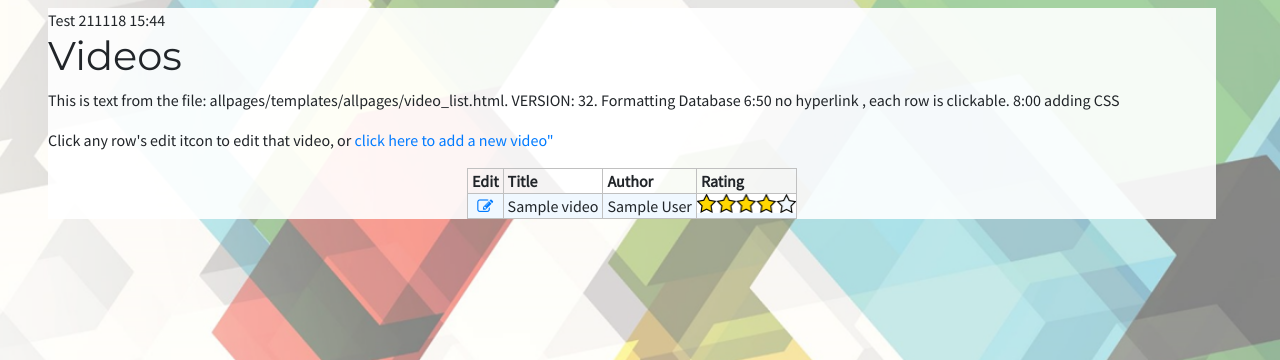
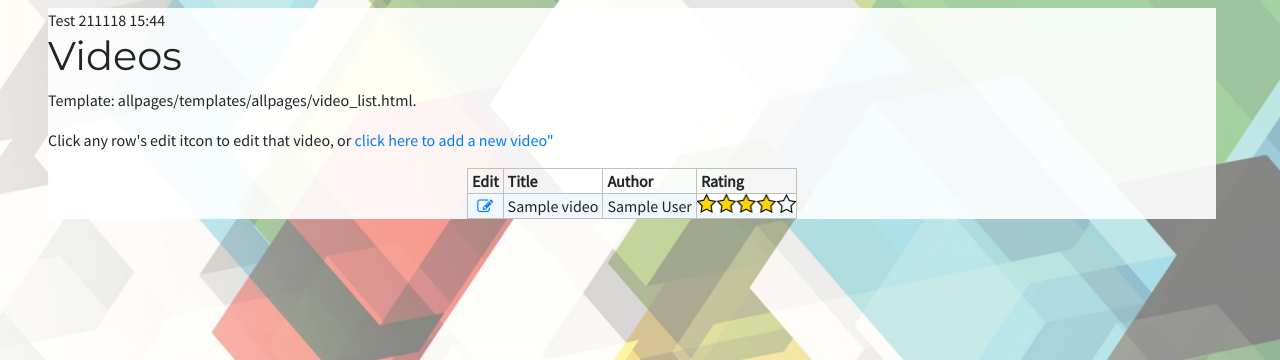
Before and after one commit to webwart/django-app, a Django app: page /video/list/ in a window 1280 px wide. Shown: the part 60-420 px from the top of the page. Run offline with Django 3.2, Linux system fonts and the light colour scheme; tables that the repository leaves empty hold one stand-in row (values such as "Sample post"); parts of the project's set-up code (start-up, migrations or seed data) failed here and were passed over; some libraries are stand-ins or nearby versions.

Commit message:
video list

```diff
--- a/videos/templates/videos/video_list.html
+++ b/videos/templates/videos/video_list.html
@@ -66,7 +66,7 @@
 
 {% block maincontent %}
     <h1>Videos</h1>
-    <p> This is text from the file: allpages/templates/allpages/video_list.html. VERSION: 32. Formatting Database 6:50 no hyperlink , each row is clickable. 8:00 adding CSS
+    <p> Template: allpages/templates/allpages/video_list.html.
 </p>
 <p>Click any row's edit itcon to edit that video, or <a href="{% url 'videos-create' %}">click here to add a new video"</a></p>
 
```
